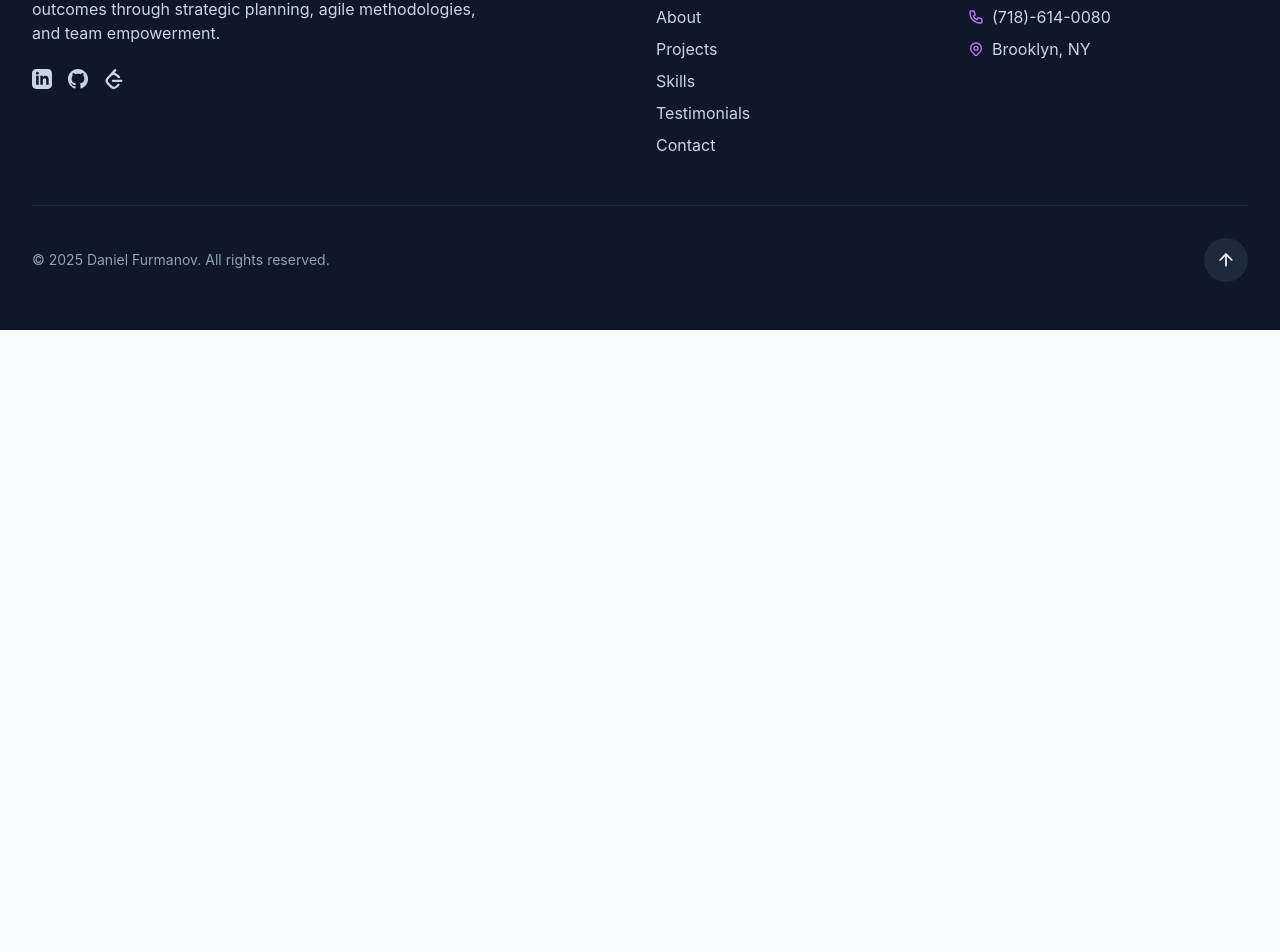
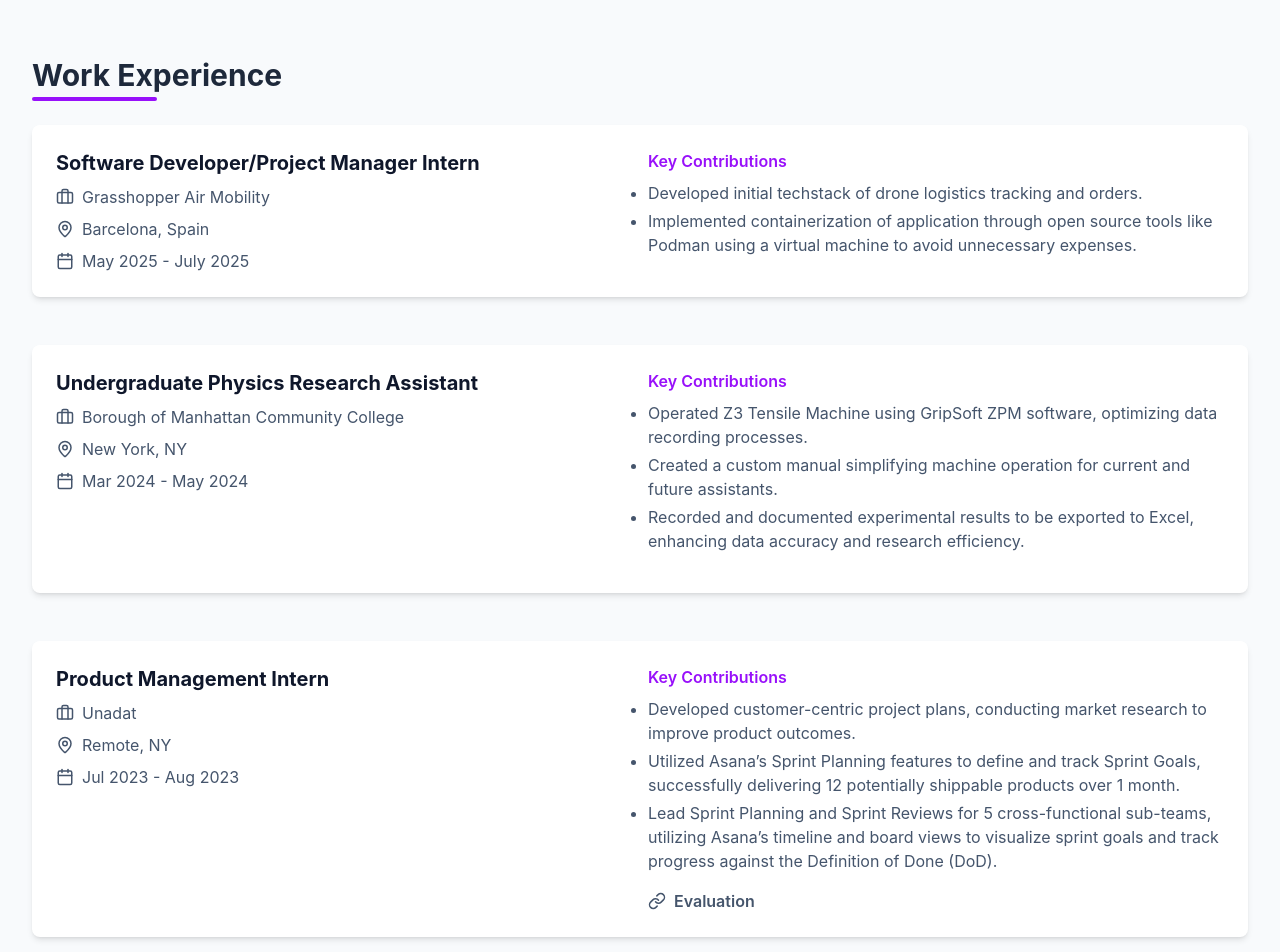
Before and after one commit to MaksimPikovskiy/Acamerus.github.io, a React (Vite) app: page / in a window 1280 px wide. Shown: the part 1773-2725 px from the top of the page. Before the commit the page ends 2103 px from the top, so only its background shows below. Built offline with nearby package versions, Linux system fonts and the light colour scheme.

Commit message:
Added Experience Section. Fixed styling issues.

```diff
--- /dev/null
+++ b/public/data/experience.json
@@ -0,0 +1,41 @@
+[
+  {
+    "position": "Software Developer/Project Manager Intern",
+    "company": "Grasshopper Air Mobility",
+    "company_link": "https://www.grasshopperairmobility.com/",
+    "period": "May 2025 - July 2025",
+    "location": "Barcelona, Spain",
+    "contributions": [
+      "Developed initial techstack of drone logistics tracking and orders.",
+      "Implemented containerization of application through open source tools like Podman using a virtual machine to avoid unnecessary expenses."
+    ],
+    "evaluation": ""
+  },
+  {
+    "position": "Undergraduate Physics Research Assistant",
+    "company": "Borough of Manhattan Community College",
+    "company_link": "https://www.bmcc.cuny.edu/",
+    "period": "Mar 2024 - May 2024",
+    "location": "New York, NY",
+    "contributions": [
+      "Operated Z3 Tensile Machine using GripSoft ZPM software, optimizing data recording processes.",
+      "Created a custom manual simplifying machine operation for current and future assistants.",
+      "Recorded and documented experimental results to be exported to Excel, enhancing data accuracy and research efficiency."
+    ],
+    "evaluation": ""
+  },
+  {
+    "position": "Product Management Intern",
+    "company": "Unadat",
+    "company_link": "https://unadat.com/",
+    "period": "Jul 2023 - Aug 2023",
+    "location": "Remote, NY",
+    "contributions": [
+      "Developed customer-centric project plans, conducting market research to improve product outcomes.",
+      "Utilized Asana’s Sprint Planning features to define and track Sprint Goals, successfully delivering 12 potentially shippable products over 1 month.",
+      "Lead Sprint Planning and Sprint Reviews for 5 cross-functional sub-teams, utilizing Asana’s timeline and board views to visualize sprint goals and track progress against the Definition of Done (DoD)."
+    ],
+    "evaluation": "/evals/unadat_evaluation.pdf"
+  }
+
+]
--- a/public/data/footer.json
+++ b/public/data/footer.json
@@ -16,7 +16,7 @@
       "link": "https://leetcode.com"
     }
   ],
-  "sections": ["home", "about", "projects", "skills", "testimonials", "contact"],
+  "sections": ["home", "about", "education", "experience", "projects", "skills", "testimonials", "contact"],
   "contact": [
     {
       "action": "mailto:",
--- a/public/data/navbar.json
+++ b/public/data/navbar.json
@@ -1,5 +1,5 @@
 {
-  "sections": ["home", "about", "projects", "skills", "testimonials", "contact"],
+  "sections": ["home", "about", "education", "experience", "projects", "skills", "testimonials", "contact"],
   "name": "Daniel Furmanov",
   "short_title": "PM"
 }
--- a/src/App.jsx
+++ b/src/App.jsx
@@ -3,6 +3,7 @@ import Navbar from "./components/Navbar";
 import HomeSection from "./components/HomeSection";
 import Footer from "./components/Footer";
 import AboutSection from "./components/AboutSection";
+import ExperienceSection from "./components/ExperienceSection";
 
 function App() {
   const [isDarkMode, setIsDarkMode] = useState(false);
@@ -39,6 +40,7 @@ function App() {
     <Navbar isDarkMode={isDarkMode} toggleDarkMode={toggleDarkMode} />
     <HomeSection />
     <AboutSection />
+    <ExperienceSection />
     <Footer />
   </div>;
 }
--- /dev/null
+++ b/src/components/ExperienceSection.jsx
@@ -0,0 +1,79 @@
+import experience_data from "../../public/data/experience.json";
+import { Briefcase, Calendar, Link, MapPin } from "lucide-react";
+
+export default function ExperienceSection() {
+  return (
+    <section id="experience" className="py-20 bg-slate-50 dark:bg-slate-900">
+      <div className="section-container">
+        <h2 className="section-title">Work Experience</h2>
+
+        <div className="space-y-12">
+          {experience_data.map((experience, index) => (
+            <div
+              key={index}
+              className="relative bg-white dark:bg-slate-800 rounded-lg p-6 shadow-md hover:shadow-lg transition-transform hover:transform hover:scale-105"
+            >
+              <div className="flex flex-col md:flex-row md:items-start md:justify-betweem gap-4">
+                <div className="flex-1">
+                  <h3 className="text-xl font-bold text-slate-900 dark:text-white">
+                    {experience.position}
+                  </h3>
+                  <div className="mt-2 space-y-2">
+                    <a
+                      href={experience.company_link}
+                      target="_blank"
+                      rel="noopener noreferrer"
+                      className="flex items-center text-slate-600 dark:text-slate-400 hover:text-purple-600 dark:hover:text-purple-400"
+                    >
+                      <Briefcase size={18} className="mr-2" />
+                      <span>{experience.company}</span>
+                    </a>
+                    <div className="flex items-center text-slate-600 dark:text-slate-400">
+                      <MapPin size={18} className="mr-2" />
+                      <span>{experience.location}</span>
+                    </div>
+                    <div className="flex items-center text-slate-600 dark:text-slate-400">
+                      <Calendar size={18} className="mr-2" />
+                      <span>{experience.period}</span>
+                    </div>
+                  </div>
+                </div>
+
+                <div className="flex-1">
+                  <div className="mb-4">
+                    <h4 className="font-semibold text-purple-600 dark:text-purple-400 mb-2">
+                      Key Contributions
+                    </h4>
+                    <ul className="list-disc list-outside space-y-1 text-slate-600 dark:text-slate-400">
+                      {experience.contributions.map((contribution, index) => (
+                        <li key={index}>{contribution}</li>
+                      ))}
+                    </ul>
+                  </div>
+
+                  {experience.evaluation.length > 0 && (
+                    <div>
+                      <a
+                        href={experience.evaluation}
+                        target="_blank"
+                        rel="noopener noreferrer"
+                        className="flex items-center space-x-2 text-slate-600 dark:text-slate-400 hover:text-purple-600 dark:hover:text-purple-400"
+                      >
+                        <Link
+                          size={18}
+                        />
+                        <h4 className="font-semibold">
+                          Evaluation
+                        </h4>
+                      </a>
+                    </div>
+                  )}
+                </div>
+              </div>
+            </div>
+          ))}
+        </div>
+      </div>
+    </section>
+  );
+}
--- a/src/components/Navbar.jsx
+++ b/src/components/Navbar.jsx
@@ -59,7 +59,7 @@ export default function Navbar({ isDarkMode, toggleDarkMode }) {
             </a>
           </div>
 
-          <nav className="hidden md:flex items-center space-x-4">
+          <nav className="hidden xl:flex items-center space-x-4">
             {navbar_data.sections.map((section) => (
               <a
                 key={section}
@@ -81,7 +81,7 @@ export default function Navbar({ isDarkMode, toggleDarkMode }) {
             </button>
           </nav>
 
-          <div className="flex md:hidden items-center">
+          <div className="flex xl:hidden items-center">
             <button
               onClick={toggleDarkMode}
               className="mr-2 p-2 rounded-full hover:bg-slate-100 dark:hover:bg-slate-800 transition-colors"
@@ -101,7 +101,7 @@ export default function Navbar({ isDarkMode, toggleDarkMode }) {
       </div>
 
       {isMenuOpen && (
-        <nav className="md:hidden bg-white dark:bg-slate-900 shadow-lg">
+        <nav className="xl:hidden bg-white dark:bg-slate-900 shadow-lg">
           <div className="px-2 pt-2 pb-3 space-y-1 sm:px-3">
             {navbar_data.sections.map((section) => (
               <a
```
Also changed, not shown: jsconfig.json (added, +15 -0 lines), 1 other file (tests, documents, lock files or other folders).
